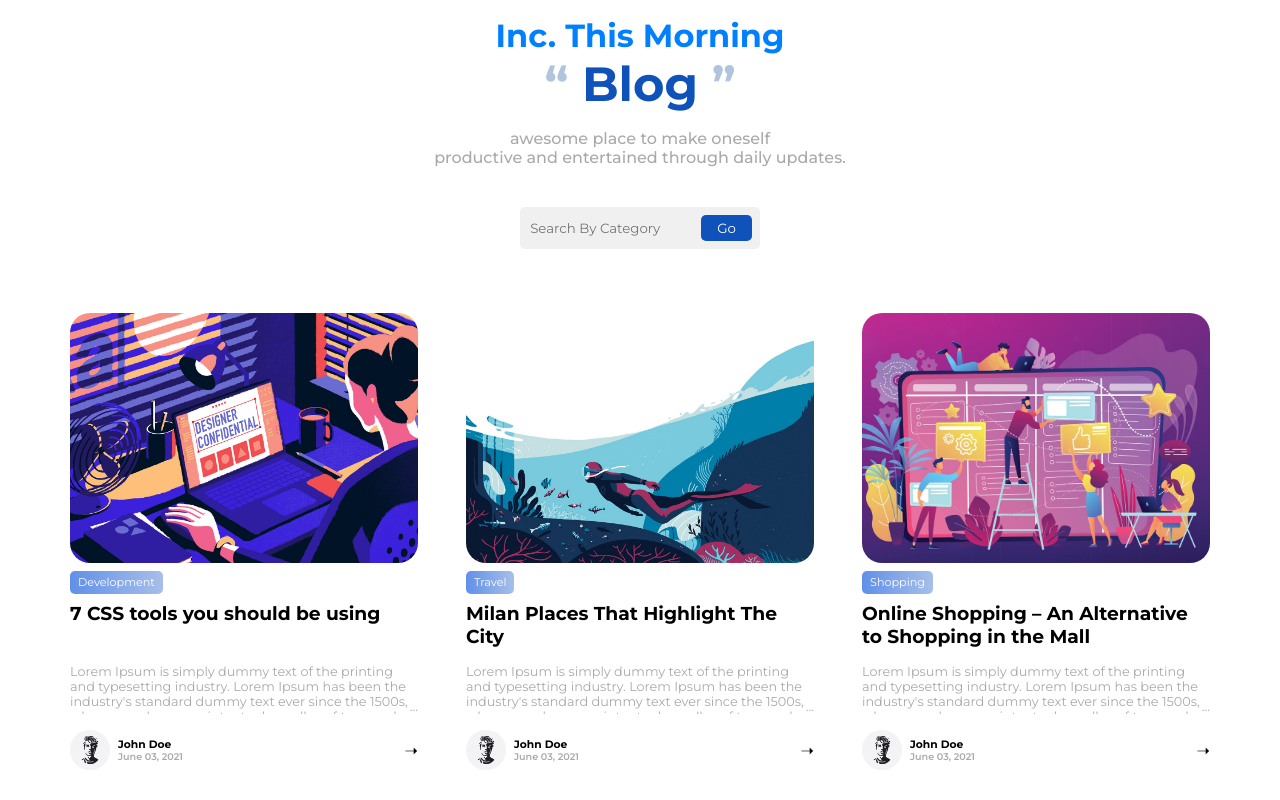
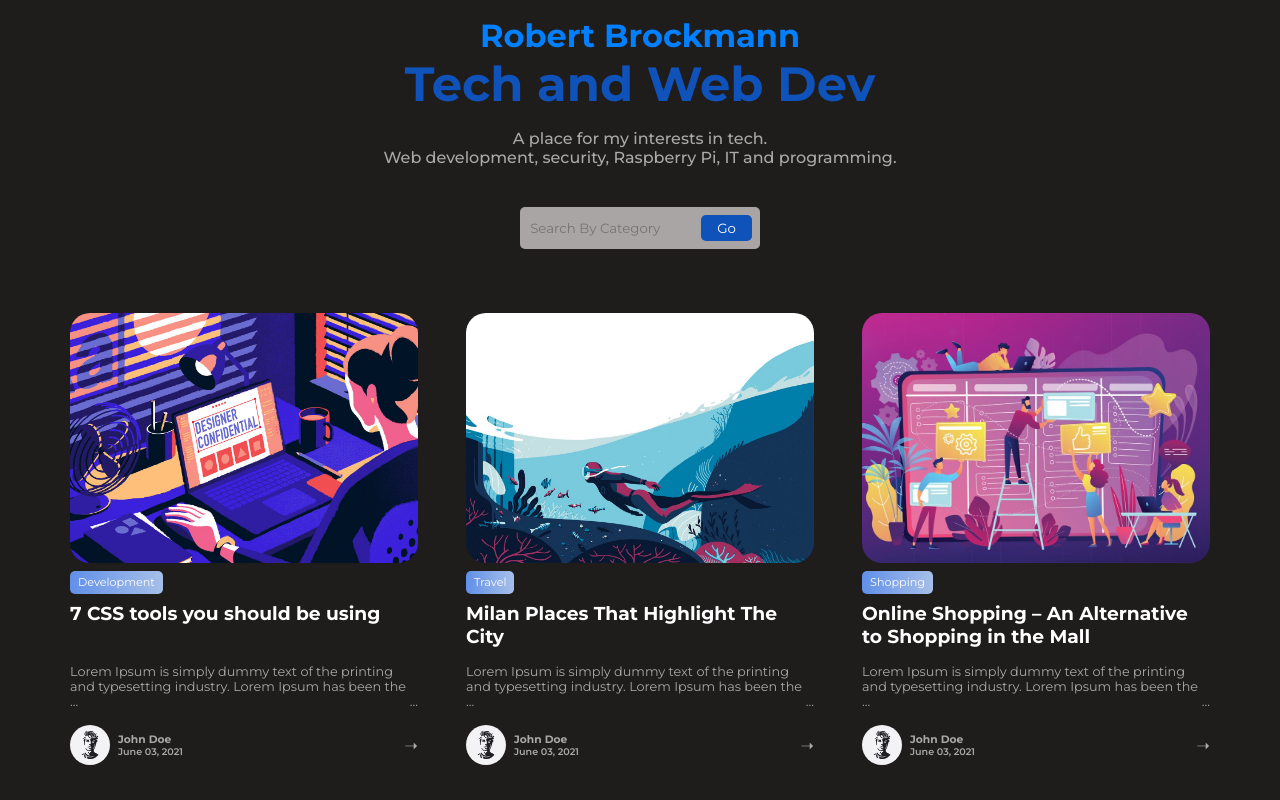
Before and after one commit to bbrockmann1/Perosnal_blog, a React (Create React App) app: page / in a window 1280 px wide. Shown: the top 800 px of the page. Built offline with nearby package versions, Linux system fonts and the light colour scheme.

Commit message:
styling changes

```diff
--- a/src/App.css
+++ b/src/App.css
@@ -9,6 +9,8 @@
 
 body {
   font-family: 'Montserrat', sans-serif;
+  /* color for background color of website */
+  background-color: rgb(31, 28, 28);
 }
 
 button,
--- a/src/App.js
+++ b/src/App.js
@@ -8,7 +8,7 @@ function App() {
   return (
     <div className='container'>
       <Routes>
-        <Route path='/' exact element={<Home />} />
+        <Route path='/' element={<Home />} />
         <Route path='/blog/:id' element={<Blog />} />
       </Routes>
     </div>
--- a/src/components/Home/BlogList/BlogItem/BlogItem.js
+++ b/src/components/Home/BlogList/BlogItem/BlogItem.js
@@ -19,13 +19,13 @@ function BlogItem({
     <div className='blogItem-wrap'>
       <img className='blogItem-cover' src={cover} alt='cover' />
       <Chip label={category} />
-      <h3>{title}</h3>
-      <p className='blogItem-desc'>{description}</p>
+      <h3 className='title'>{title}</h3>
+      <p className='blogItem-desc'>{description.substring(0, 100) + '...'}</p>
       <footer>
         <div className='blogItem-author'>
           <img src={authorAvatar} alt='avatar' />
           <div>
-            <h6>{authorName}</h6>
+            <h6 className='name'>{authorName}</h6>
             <p>{createdAt}</p>
           </div>
         </div>
--- a/src/components/Home/BlogList/BlogItem/styles.css
+++ b/src/components/Home/BlogList/BlogItem/styles.css
@@ -1,7 +1,13 @@
 .blogItem-wrap {
   display: flex;
   flex-direction: column;
+  transition: transform 0.3s ease-in-out;
 }
+
+.blogItem-wrap:hover {
+  transform: scale(1.1);
+}
+
 .blogItem-cover {
   width: 100%;
   height: 250px;
@@ -20,6 +26,7 @@
   overflow: hidden;
   padding-right: 0.6rem;
   font-size: 0.8rem;
+  /* color for blog item preview text*/
   color: #a9a9a9;
 }
 
@@ -39,7 +46,8 @@
 
 .blogItem-link {
   text-decoration: none;
-  color: inherit;
+  /* color for link arrow */
+  color: #a9a9a9;
 }
 
 .blogItem-author {
@@ -57,6 +65,17 @@
 
 .blogItem-author p {
   font-size: 0.6rem;
+  /* color for date */
   color: #a9a9a9;
   font-weight: 600;
 }
+
+.title {
+  /* color of  blog item title*/
+  color: #ffffff;
+}
+
+.name {
+  /* color for name for author profile */
+  color: #a9a9a9;
+}
--- a/src/components/Home/Header/Header.js
+++ b/src/components/Home/Header/Header.js
@@ -4,13 +4,12 @@ import './styles.css';
 function Header() {
   return (
     <header className='home-header'>
-      <h2>Inc. This Morning</h2>
+      <h2>Robert Brockmann</h2>
       <h1>
-        <span>“</span> Blog <span>”</span>
+        <span>Tech and Web Dev</span>
       </h1>
       <p>
-        awesome place to make oneself <br /> productive and entertained through
-        daily updates.
+        A place for my interests in tech. <br /> Web development, security, Raspberry Pi, IT and programming.
       </p>
     </header>
   );
--- a/src/components/Home/Header/styles.css
+++ b/src/components/Home/Header/styles.css
@@ -3,21 +3,22 @@
 }
 
 .home-header h2 {
+  /* color for "robert Brockmann */
   color: #0080ff;
   font-size: 2rem;
 }
 
 .home-header h1 {
   font-size: 3rem;
+  /* Color for  "Tech and web dev"*/
   color: #0f52ba;
   margin-bottom: 1rem;
 }
 
-.home-header h1 span {
-  color: #b0c4de;
-}
+
 
 .home-header p {
+  /* color for p tag. */
   color: #a9a9a9;
   font-weight: 500;
 }
--- a/src/components/Home/SearchBar/styles.css
+++ b/src/components/Home/SearchBar/styles.css
@@ -1,5 +1,6 @@
 .searchBar-wrap {
-  background-color: #f0f0f0;
+  /* color for half the search bar */
+  background-color: #aaa5a5;
   width: fit-content;
   margin: 2.5rem auto 4rem auto;
   padding: 0.5rem;
@@ -12,7 +13,8 @@
 }
 
 .searchBar-wrap input {
-  background-color: #f0f0f0;
+  /* color of other half of search bar */
+  background-color: #aaa5a5;
   outline: none;
   border: none;
 }
@@ -27,6 +29,8 @@
   border: none;
   padding: 0.3rem 1rem;
   border-radius: 5px;
+  /* color for search bar color */
   background-color: #0f52ba;
+  /* color for text of search button */
   color: #fff;
 }
--- a/src/components/common/Chip/styles.css
+++ b/src/components/common/Chip/styles.css
@@ -1,6 +1,8 @@
 .chip {
   font-size: 0.7rem;
+  /* color for category chip */
   background: linear-gradient(to right, #6190e8, #a7bfe8);
+  /* color for text of category chip */
   color: #fff;
   padding: 0.3rem 0.5rem;
   border-radius: 5px;
--- a/src/pages/Blog/Blog.js
+++ b/src/pages/Blog/Blog.js
@@ -26,7 +26,7 @@ function Blog() {
         <div className='blog-wrap'>
           <header>
             <p className='blog-date'>Published {blog.createdAt}</p>
-            <h1>{blog.title}</h1>
+            <h1 className='blog-title'>{blog.title}</h1>
             <div className='blog-subCategory'>
               {blog.subCategory.map((category, i) => (
                 <div key={i}>
--- a/src/pages/Blog/styles.css
+++ b/src/pages/Blog/styles.css
@@ -6,6 +6,7 @@
 .blog-goBack {
   text-decoration: none;
   font-size: 0.8rem;
+  /* color for go back button on blog plage */
   color: #a9a9a9;
   font-weight: 500;
   margin-bottom: 2rem;
@@ -17,6 +18,7 @@
 
 .blog-date {
   font-size: 0.8rem;
+  /* color for date on blog page */
   color: #a9a9a9;
   font-weight: 500;
 }
@@ -33,6 +35,13 @@
   margin: 1rem;
 }
 .blog-desc {
+  /* color for blog content */
+  color: #faf3f3;;
   padding: 1rem;
   margin-top: 1.5rem;
 }
+
+.blog-title {
+  /* color for blog title */
+  color: #faf3f3;
+}
```
